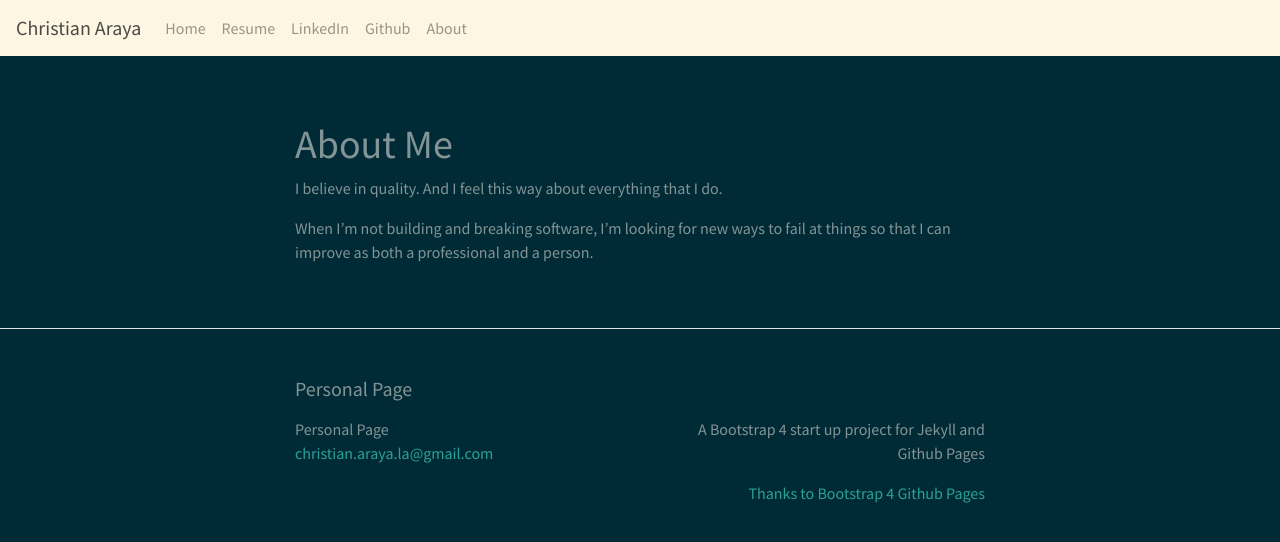
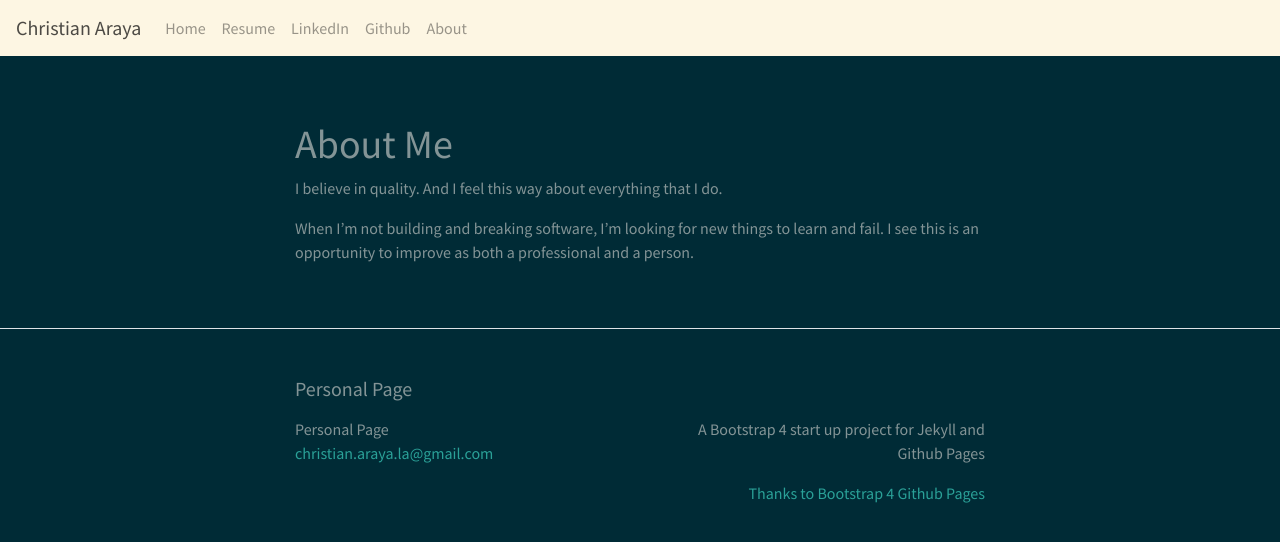
Before and after one commit to christian-araya/christian-araya.github.io, a Jekyll site: the page built from about.md, in a window 1280 px wide. Shown: the top 542 px of the page. Built offline with Jekyll 4.4.1, drawn with Linux system fonts in a browser that asks for light colours.

Commit message:
Update about.md

```diff
--- a/about.md
+++ b/about.md
@@ -5,4 +5,4 @@ title: About Me
 
 I believe in quality. And I feel this way about everything that I do.
 
-When I'm not building and breaking software, I'm looking for new ways to fail at things so that I can improve as both a professional and a person.
+When I'm not building and breaking software, I'm looking for new things to learn and fail. I see this is an opportunity to improve as both a professional and a person.
```
